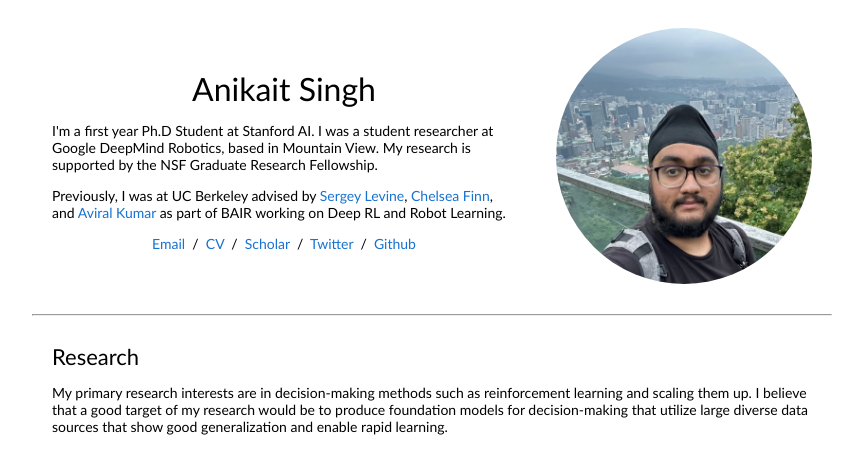
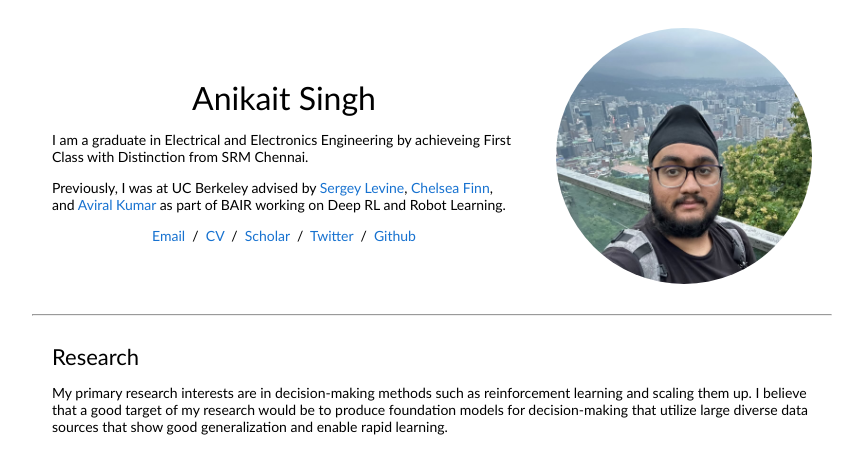
Before and after one commit to PreetyManna11/Asap7772.github.io, a plain HTML site: page index.html in a window 1280 px wide. Shown: the top 466 px of the page, without its empty margins (208-1071 px from the left). Drawn offline with Linux system fonts and the light colour scheme.

Commit message:
Update index.html

```diff
--- a/index.html
+++ b/index.html
@@ -3,7 +3,7 @@
   <head>
     <meta http-equiv="Content-Type" content="text/html; charset=UTF-8">
 
-    <title>Anikait Singh</title>
+    <title>Preety Manna</title>
 
     <meta name="author" content="Anikait Singh">
     <meta name="viewport" content="width=device-width, initial-scale=1">
@@ -23,8 +23,7 @@
                   Anikait Singh
                 </p>
                 <p>
-                  I'm a first year Ph.D Student at Stanford AI. I was a student researcher at Google DeepMind Robotics,
-                  based in Mountain View. My research is supported by the NSF Graduate Research Fellowship.
+                  I am a graduate in Electrical and Electronics Engineering by achieveing First Class with Distinction from SRM Chennai.
                 </p>
                 <p>
                   Previously, I was at UC Berkeley advised by <a href="https://people.eecs.berkeley.edu/~svlevine/">Sergey Levine</a>,
```
